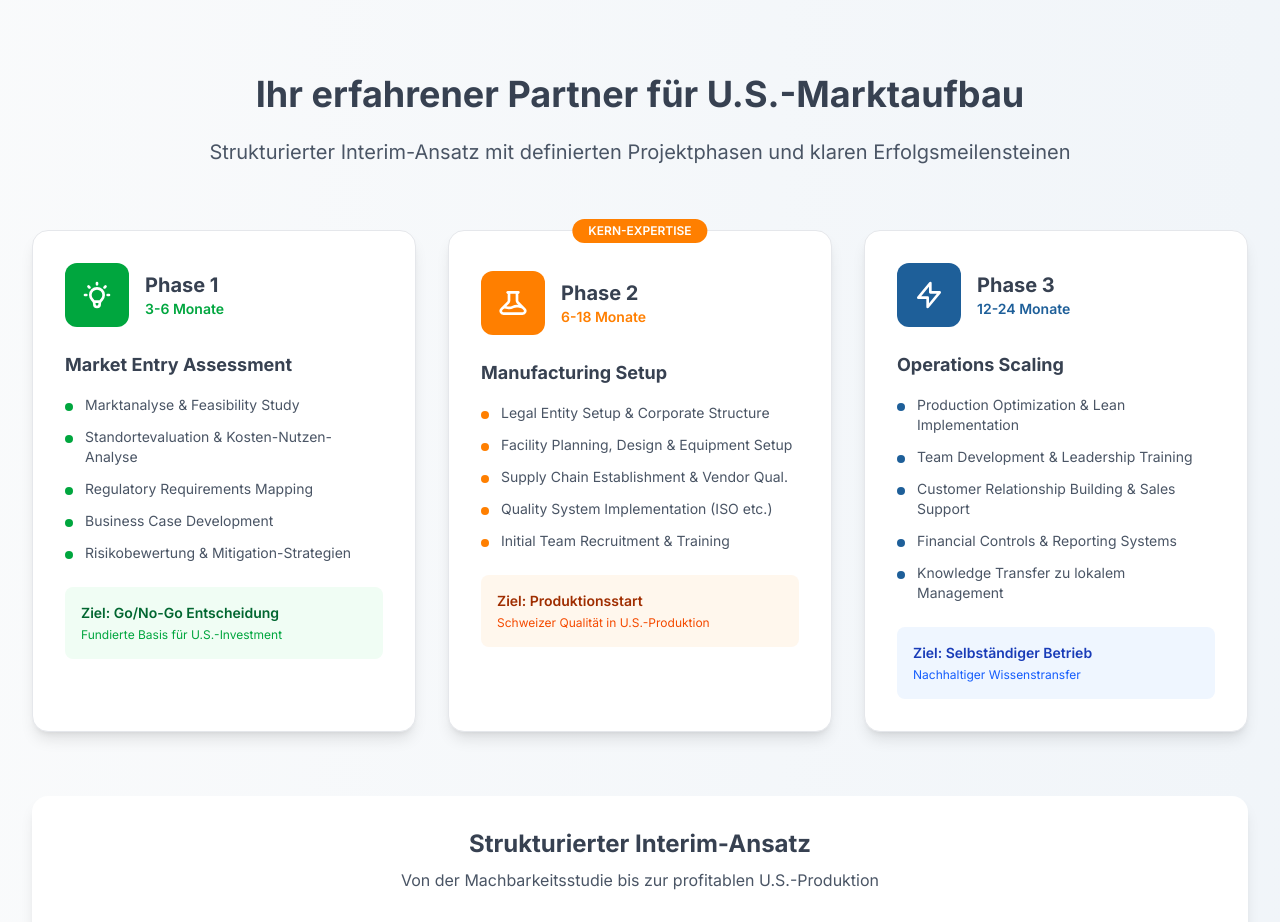
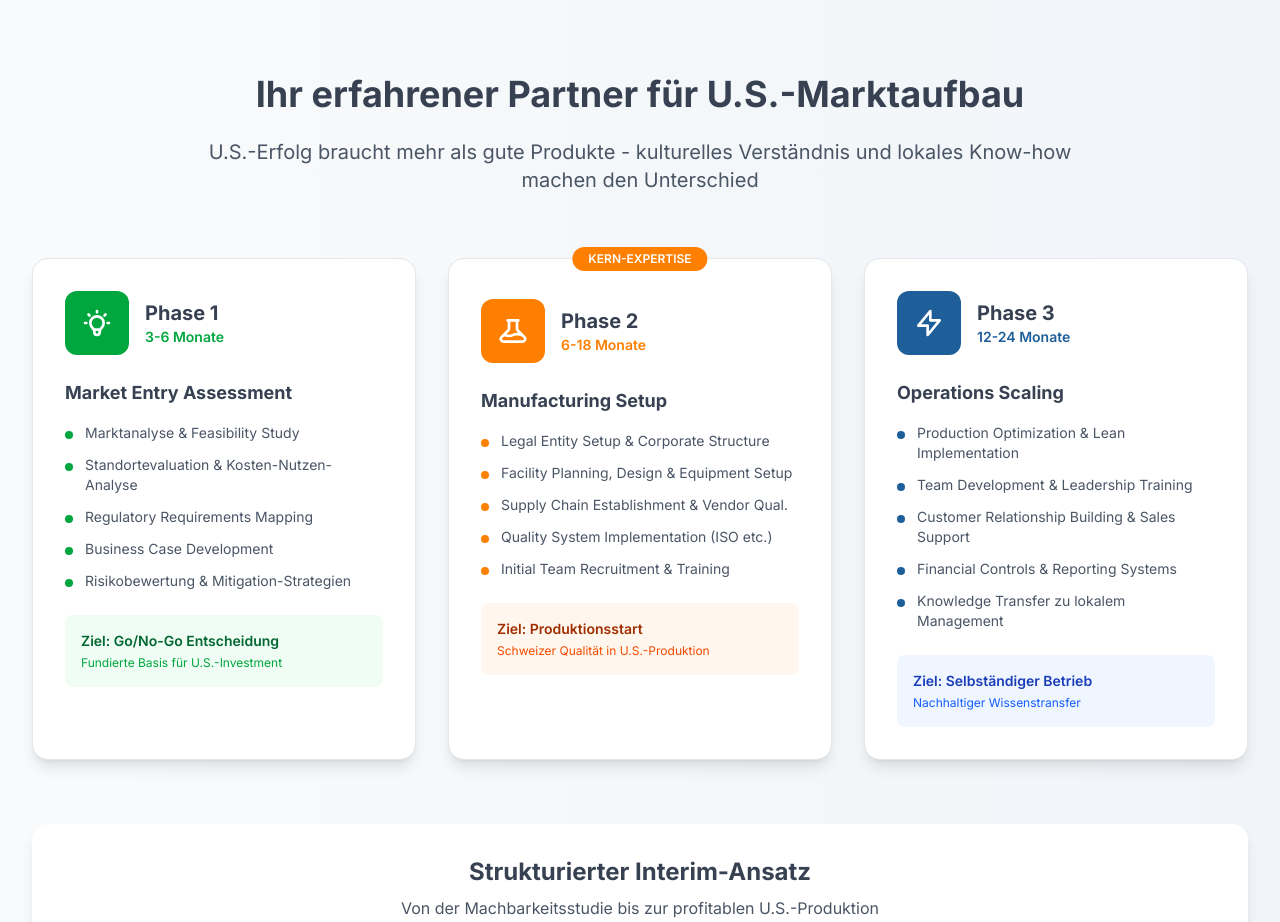
Before and after one commit to mtn-mover/aversis_web, a Next.js app: page / in a window 1280 px wide. Shown: the part 1860-2782 px from the top of the page. Built offline with nearby package versions, Linux system fonts and the light colour scheme.

Commit message:
Update services section subtitle to emphasize cultural understanding

```diff
--- a/src/app/page.tsx
+++ b/src/app/page.tsx
@@ -200,7 +200,7 @@ export default function Home() {
               Ihr erfahrener Partner für U.S.-Marktaufbau
             </h2>
             <p className="text-xl text-gray-600 max-w-4xl mx-auto">
-              Strukturierter Interim-Ansatz mit definierten Projektphasen und klaren Erfolgsmeilensteinen
+              U.S.-Erfolg braucht mehr als gute Produkte - kulturelles Verständnis und lokales Know-how machen den Unterschied
             </p>
           </div>
 
```
